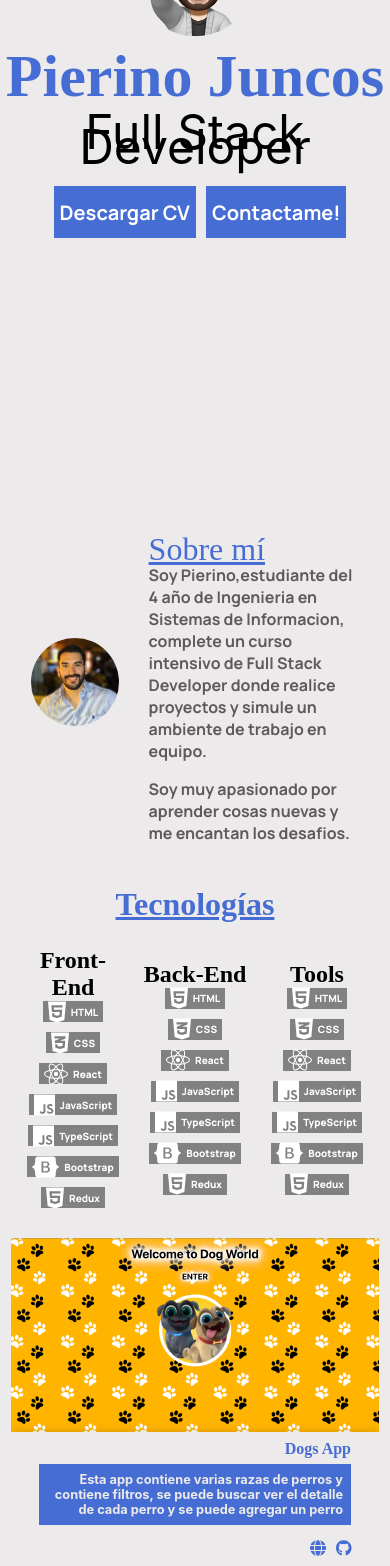
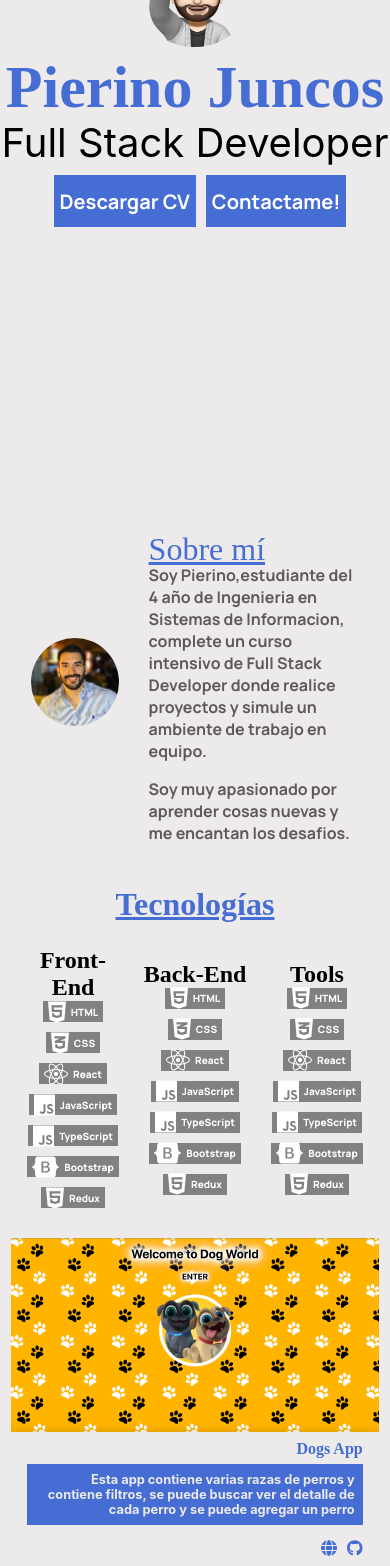
Before and after one commit to pierino2203/Portafolio-Nuevo, a React (Create React App) app: page / in a window 390 px wide. Shown: the part 340-1906 px from the top of the page. Built offline with nearby package versions, Linux system fonts and the light colour scheme; a web font is replaced by a local one.

Commit message:
Subiendo-Project7

```diff
--- a/src/styles/CardProject.module.css
+++ b/src/styles/CardProject.module.css
@@ -45,7 +45,7 @@
 
 @media (max-width: 576px){
     .contenido {
-        max-width: 80%;
+        max-width: 86%;
     }
     .card__project img {
         max-width: 100%;
--- a/src/styles/Home.module.css
+++ b/src/styles/Home.module.css
@@ -27,7 +27,7 @@
     margin-left: 0px;
 }
 .container_main h2{
-    font-size: 48px;
+    font-size: clamp(2.5rem, 1.286rem + 1.905vw, 3rem);
     font-weight: 400;
 }
 .container_main button{
```
